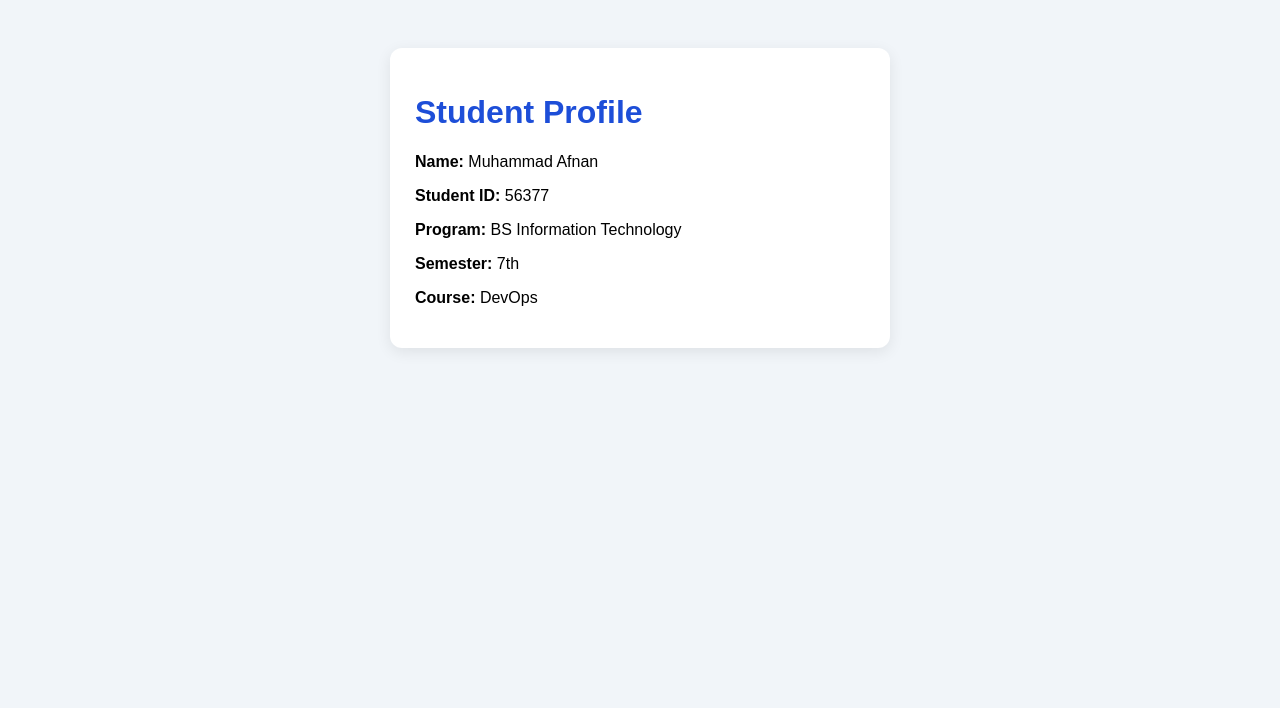
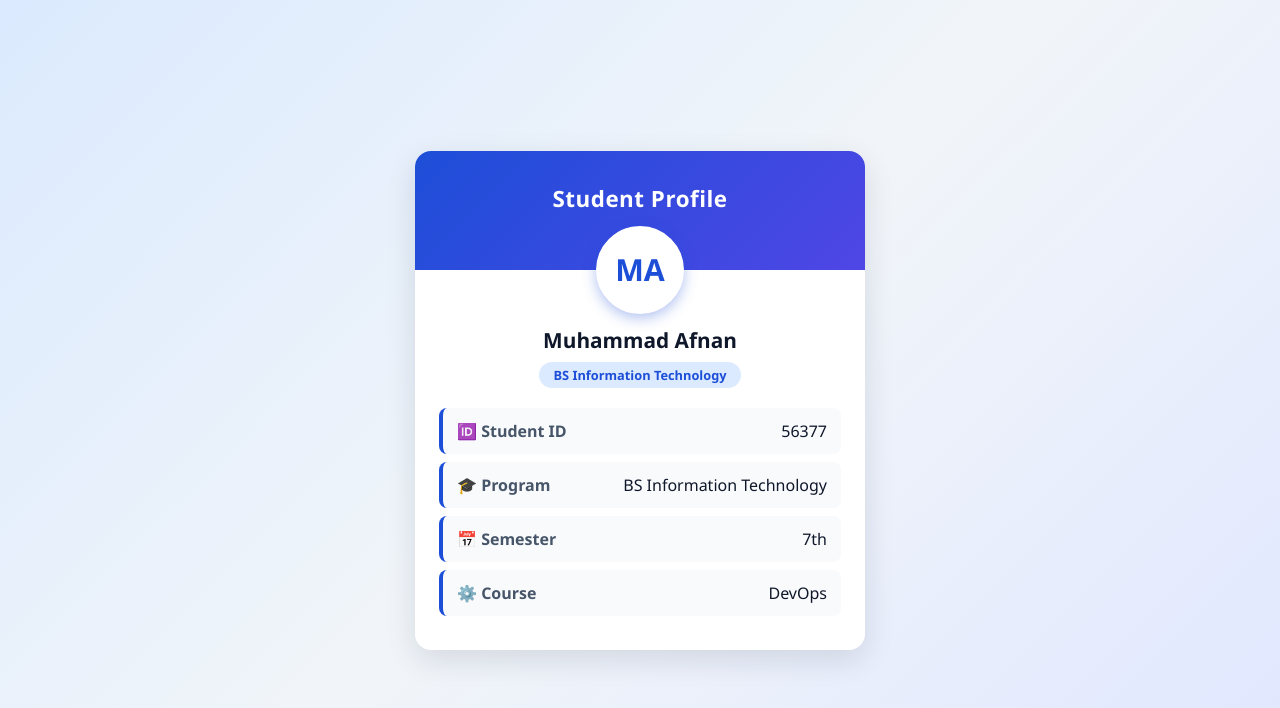
Before and after one commit to AFNAN7788/student-profile-project, a plain HTML site: page student-profile.html in a window 1280 px wide. Drawn offline with Linux system fonts and the light colour scheme.

Commit message:
Make the Frontend More Attractive.

```diff
--- a/student-profile.html
+++ b/student-profile.html
@@ -1,4 +1,3 @@
-
 <!DOCTYPE html>
 <html lang="en">
 <head>
@@ -6,38 +5,138 @@
   <meta name="viewport" content="width=device-width, initial-scale=1.0">
   <title>Student Profile</title>
   <style>
+    * { box-sizing: border-box; margin: 0; padding: 0; }
+
     body {
-      font-family: Arial, sans-serif;
-      background: #f1f5f9;
+      font-family: "Segoe UI", Arial, sans-serif;
+      min-height: 100vh;
+      display: flex;
+      align-items: center;
+      justify-content: center;
       padding: 40px 16px;
+      background: linear-gradient(135deg, #dbeafe 0%, #f1f5f9 50%, #e0e7ff 100%);
     }
 
     .profile {
+      width: 100%;
       max-width: 450px;
-      margin: auto;
-      padding: 25px;
-      background: white;
-      border-radius: 12px;
-      box-shadow: 0 4px 15px #00000015;
+      background: #fff;
+      border-radius: 16px;
+      overflow: hidden;
+      box-shadow: 0 10px 30px rgba(15, 23, 42, 0.12);
+      animation: fadeUp 0.6s ease both;
+      transition: transform 0.3s ease, box-shadow 0.3s ease;
     }
 
-    h1 {
+    .profile:hover {
+      transform: translateY(-4px);
+      box-shadow: 0 16px 40px rgba(15, 23, 42, 0.18);
+    }
+
+    .header {
+      background: linear-gradient(135deg, #1d4ed8, #4f46e5);
+      color: #fff;
+      text-align: center;
+      padding: 32px 20px 56px;
+    }
+
+    .header h1 {
+      font-size: 1.4rem;
+      letter-spacing: 0.5px;
+    }
+
+    .avatar {
+      width: 88px;
+      height: 88px;
+      margin: -44px auto 12px;
+      border-radius: 50%;
+      background: #fff;
       color: #1d4ed8;
+      font-size: 1.9rem;
+      font-weight: bold;
+      display: flex;
+      align-items: center;
+      justify-content: center;
+      border: 4px solid #fff;
+      box-shadow: 0 4px 14px rgba(29, 78, 216, 0.35);
+    }
+
+    .name {
+      text-align: center;
+      font-size: 1.3rem;
+      color: #0f172a;
+    }
+
+    .badge {
+      display: block;
+      width: fit-content;
+      margin: 8px auto 20px;
+      padding: 4px 14px;
+      font-size: 0.8rem;
+      font-weight: 600;
+      color: #1d4ed8;
+      background: #dbeafe;
+      border-radius: 999px;
+    }
+
+    .info {
+      padding: 0 24px 26px;
+    }
+
+    .row {
+      display: flex;
+      justify-content: space-between;
+      align-items: center;
+      padding: 12px 14px;
+      margin-bottom: 8px;
+      background: #f8fafc;
+      border-left: 4px solid #1d4ed8;
+      border-radius: 8px;
+      transition: background 0.2s ease, transform 0.2s ease;
+    }
+
+    .row:hover {
+      background: #eff6ff;
+      transform: translateX(4px);
     }
 
     .label {
-      font-weight: bold;
+      font-weight: 600;
+      color: #475569;
+    }
+
+    .value {
+      color: #0f172a;
+      text-align: right;
+    }
+
+    @keyframes fadeUp {
+      from { opacity: 0; transform: translateY(20px); }
+      to   { opacity: 1; transform: translateY(0); }
+    }
+
+    @media (max-width: 400px) {
+      .row { flex-direction: column; align-items: flex-start; gap: 2px; }
+      .value { text-align: left; }
     }
   </style>
 </head>
 <body>
   <div class="profile">
-    <h1>Student Profile</h1>
-    <p><span class="label">Name:</span> Muhammad Afnan</p>
-    <p><span class="label">Student ID:</span> 56377</p>
-    <p><span class="label">Program:</span> BS Information Technology</p>
-    <p><span class="label">Semester:</span> 7th</p>
-    <p><span class="label">Course:</span> DevOps</p>
+    <div class="header">
+      <h1>Student Profile</h1>
+    </div>
+
+    <div class="avatar">MA</div>
+    <h2 class="name">Muhammad Afnan</h2>
+    <span class="badge">BS Information Technology</span>
+
+    <div class="info">
+      <div class="row"><span class="label">🆔 Student ID</span><span class="value">56377</span></div>
+      <div class="row"><span class="label">🎓 Program</span><span class="value">BS Information Technology</span></div>
+      <div class="row"><span class="label">📅 Semester</span><span class="value">7th</span></div>
+      <div class="row"><span class="label">⚙️ Course</span><span class="value">DevOps</span></div>
+    </div>
   </div>
 </body>
 </html>
```
